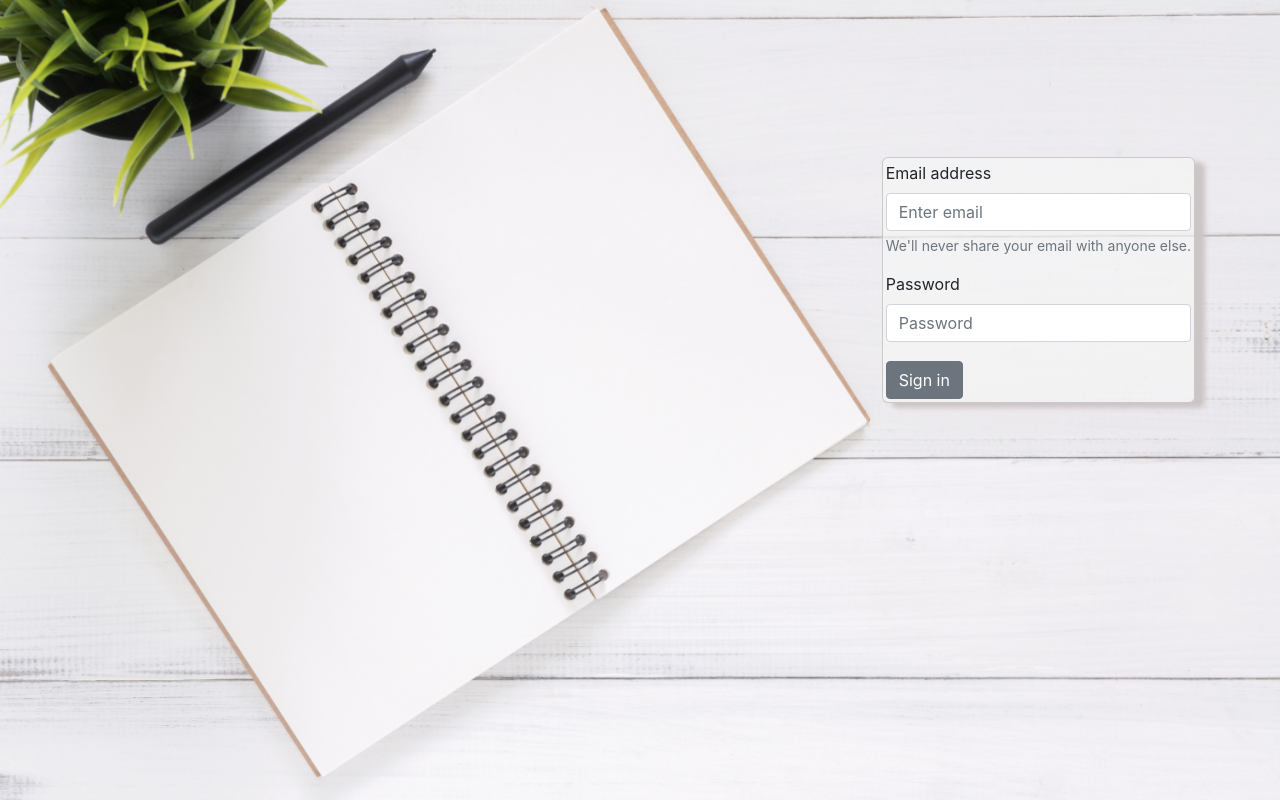
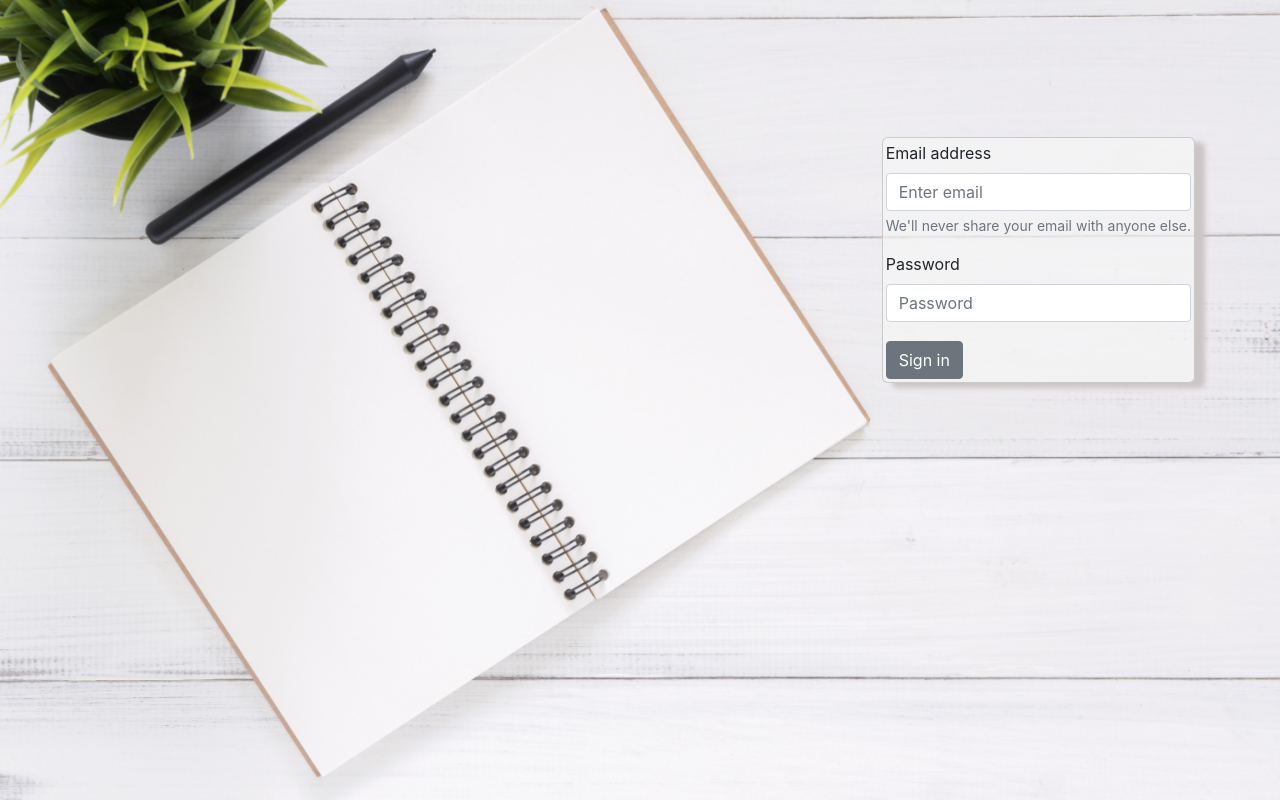
Before and after one commit to domjparker/DomAndrewProjectFE, a React (Create React App) app: page / in a window 1280 px wide. Built offline with nearby package versions, Linux system fonts and the light colour scheme.

Commit message:
adjusted sign in form

```diff
--- a/src/pages/Home/home.css
+++ b/src/pages/Home/home.css
@@ -13,7 +13,7 @@
   display: flex;
   justify-content: flex-end;
   align-items: center;
-  height: 70vh;
+  height: 65vh;
 }
 
 .form{
```
Also changed, not shown: src/pages/Home/home.js (+6 -7 lines).
